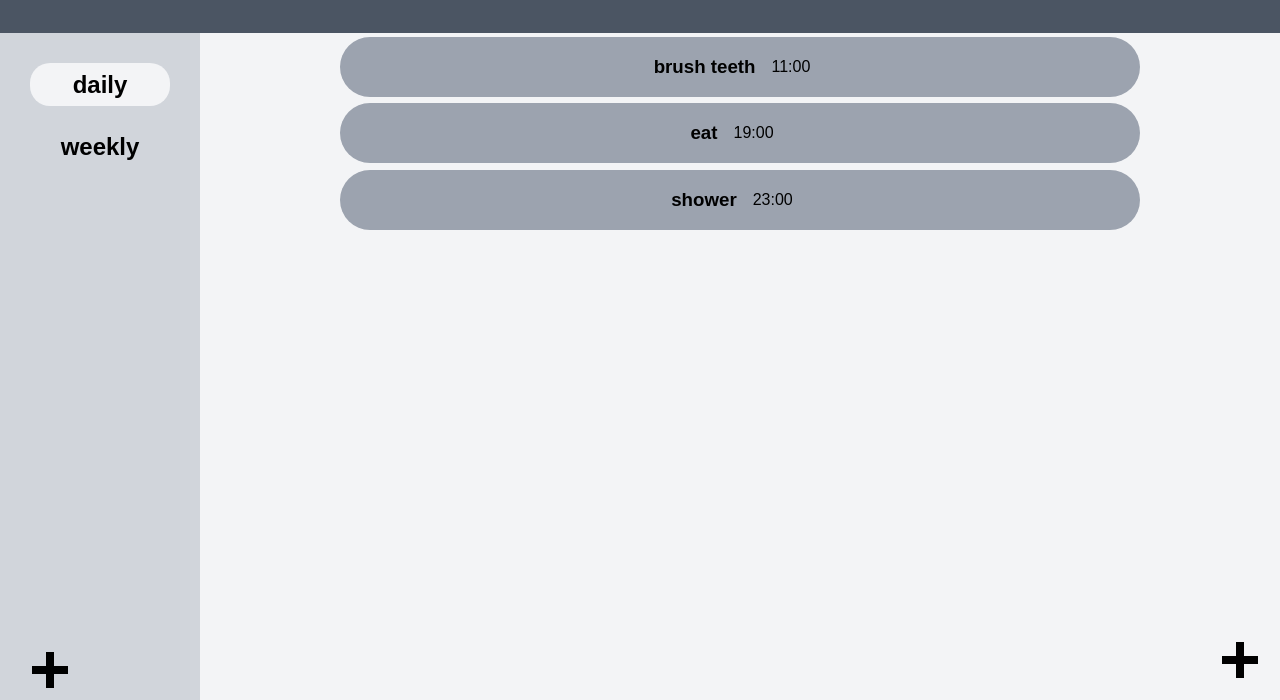
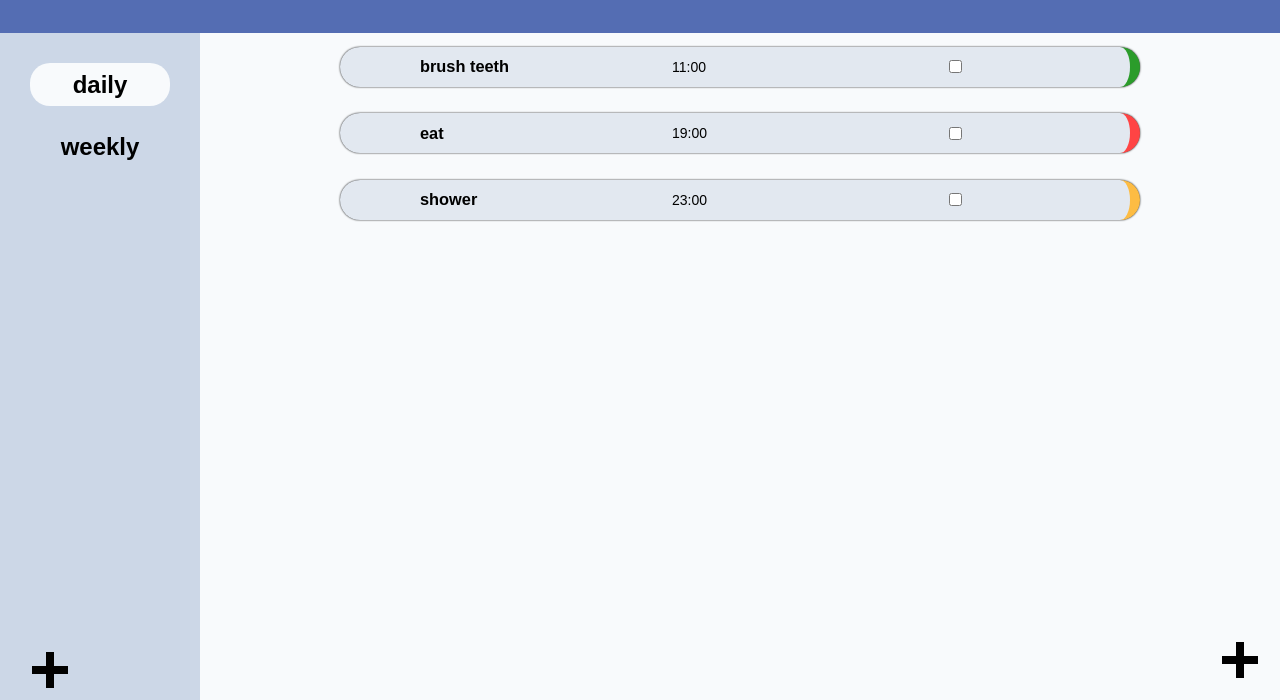
Before and after one commit to Vikek/todo-list, a website built with webpack: page dist/index.html in a window 1280 px wide. Shown: the part 100-800 px from the top of the page. Built offline with nearby package versions, Linux system fonts and the light colour scheme.

Commit message:
tasks styling

```diff
--- a/src/modules/render.js
+++ b/src/modules/render.js
@@ -29,20 +29,26 @@ function renderTask(task, project) {
     const taskDueDate = document.createElement('div');
     taskDueDate.textContent = task.dueDate;
 
-    const taskPriority = document.createElement('div');
     switch (task.priority) {
         case 1:
-            taskPriority.classList.add('low-priority');
+            taskDiv.classList.add('low-priority');
             break;
 
         case 2:
-            taskPriority.classList.add('medium-priority');
+            taskDiv.classList.add('medium-priority');
             break;
 
         case 3:
-            taskPriority.classList.add('high-priority');
+            taskDiv.classList.add('high-priority');
             break;
     }
+
+    const taskCompleted = document.createElement('input');
+    taskCompleted.type = 'checkbox';
+    taskCompleted.addEventListener('change', () => {
+        task.completed = !task.completed;
+        taskDiv.classList.toggle('completed');
+    });
 
     if (task.completed) { //add class if task is completed for styling
         taskDiv.classList.add('completed');
@@ -50,7 +56,7 @@ function renderTask(task, project) {
 
     taskDiv.appendChild(taskName);
     taskDiv.appendChild(taskDueDate);
-    taskDiv.appendChild(taskPriority);
+    taskDiv.appendChild(taskCompleted);
 
     if (project) {
         project.taskContainer.appendChild(taskDiv);
--- a/src/styles/main.css
+++ b/src/styles/main.css
@@ -16,14 +16,42 @@
 }
 
 #main > div > div {
-    height: 60px;
+    height: 40px;
     width: 800px;
-    border-radius: 40px;
+    font-size: 14px;
+    border-radius: 20px;
     display: flex;
-    gap: 16px;
-    justify-content: center;
+    justify-content: space-around;
     align-items: center;
     background-color: var(--task-background-color);
+    padding-left: 10%;
+    padding-right: 10%;
+    box-shadow: 0px 0px 2px black;
+}
+
+#main > div > div > * {
+    flex: 1;
+}
+
+#main > div > div > :first-child {
+    min-width: 40%;
+}
+
+#main > div > div.completed {
+    opacity: 0.5;
+    text-decoration: line-through;
+}
+
+#main > div > div.low-priority {
+    border-right: 10px solid rgb(43, 156, 43);
+}
+
+#main > div > div.medium-priority {
+    border-right: 10px solid rgb(253, 188, 67);
+}
+
+#main > div > div.high-priority {
+    border-right: 10px solid rgb(255, 68, 68);
 }
 
 #add-task-btn {
--- a/src/styles/styles.css
+++ b/src/styles/styles.css
@@ -1,8 +1,8 @@
 :root {
-    --header-background-color: #4b5563;
-    --sidebar-background-color: #d1d5db;
-    --main-content-background-color: #f3f4f6;
-    --task-background-color: #9ca3af;
+    --header-background-color: #546db3;
+    --sidebar-background-color: #ccd7e7;
+    --main-content-background-color: #f8fafc;
+    --task-background-color: #e2e8f0;
     --form-background-color: #64748b;
 }
 
```
Also changed, not shown: dist/main.js.
